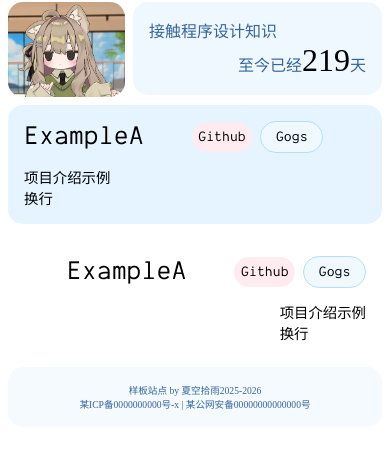
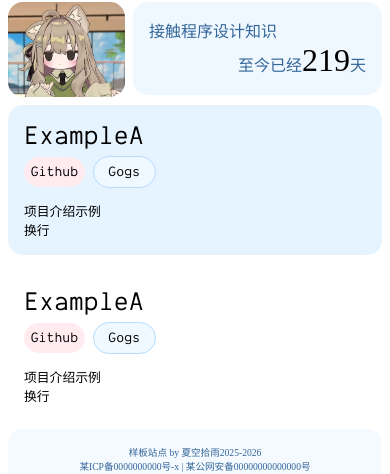
Before and after one commit to xksyu2021/xksyuWebsite, a Vue app: page /project in a window 390 px wide. Shown: the part 303-777 px from the top of the page. Built offline with nearby package versions, Linux system fonts and the light colour scheme.

Commit message:
media css -project 2

```diff
--- a/src/assets/components/Project/ProjectBasic.vue
+++ b/src/assets/components/Project/ProjectBasic.vue
@@ -98,8 +98,12 @@
     margin: 0.5rem 0;
   }
   .headLine{
-    gap: 3rem;
+    gap: 0.2rem;
     font-size: 1.7rem;
+    flex-wrap: wrap;
+  }
+  .headLine .title{
+    width: 90vw;
   }
   .headLine .buttonGroup{
     gap: 0.5rem;
@@ -111,7 +115,10 @@
     padding: 0.4rem;
   }
   .content {
-    font-size: 0.9rem;
+    font-size: 0.8rem;
+  }
+  .project:nth-child(even){
+    align-items: start;
   }
 }
 
```
